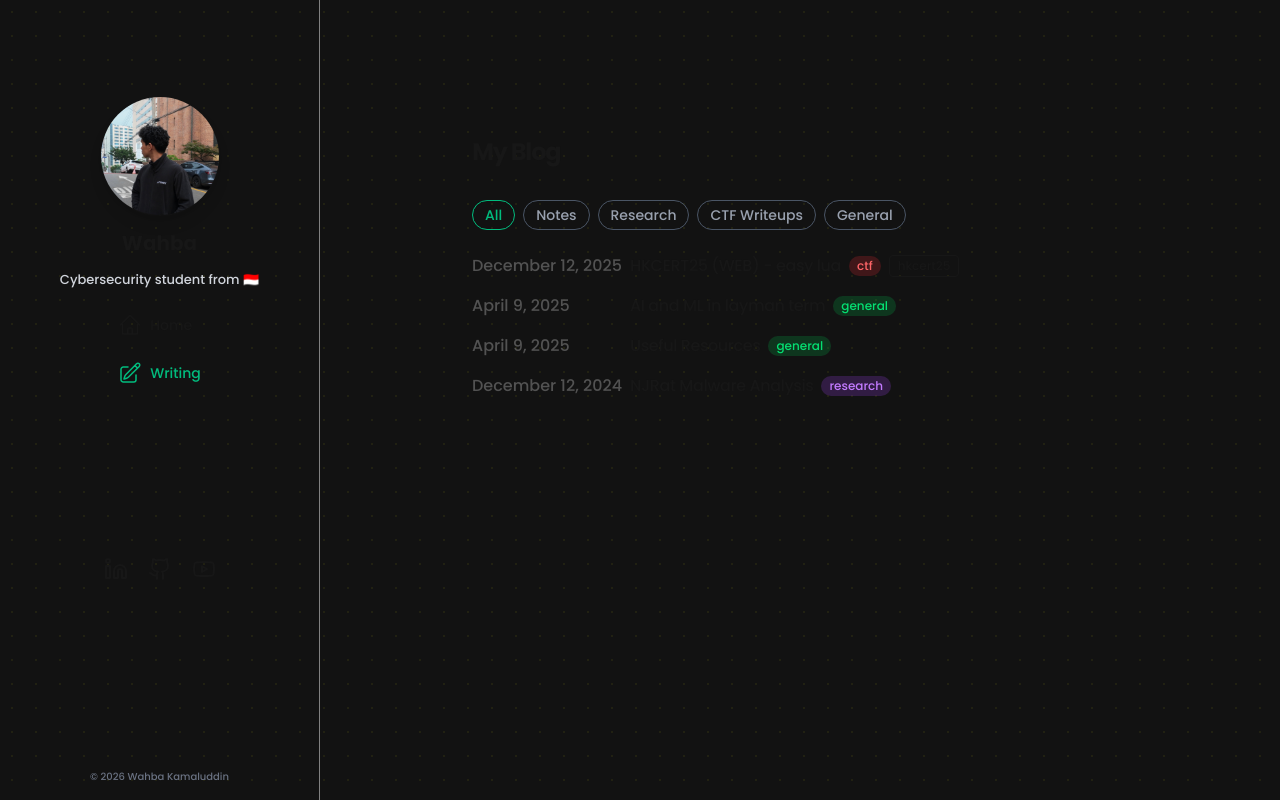
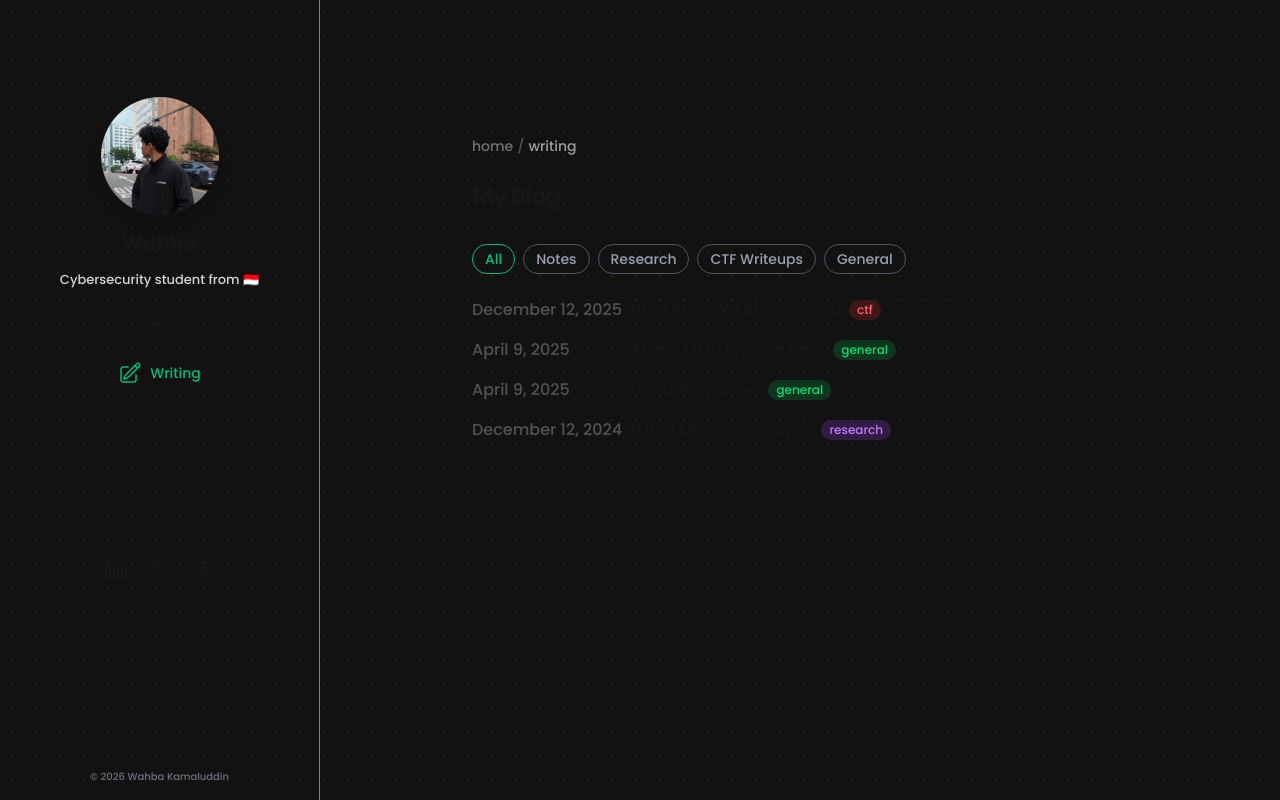
Before and after one commit to wahbakamaluddin/blog1, a Next.js app: page /writing in a window 1280 px wide. Built offline with nearby package versions, Linux system fonts and the light colour scheme.

Commit message:
Add breadcrumb

```diff
--- /dev/null
+++ b/app/components/Breadcrumb.tsx
@@ -0,0 +1,59 @@
+"use client";
+
+import Link from "next/link";
+import { usePathname } from "next/navigation";
+
+export default function Breadcrumb() {
+  const pathname = usePathname();
+
+  // Don't show breadcrumb on home page
+  if (pathname === "/") {
+    return null;
+  }
+
+  const segments = pathname.split("/").filter(Boolean);
+
+  const breadcrumbs = segments.map((segment, index) => {
+    const href = "/" + segments.slice(0, index + 1).join("/");
+    const isLast = index === segments.length - 1;
+
+    // Format the segment for display (replace hyphens with spaces, capitalize)
+    const label = segment === "" ? "home" : segment;
+
+    return {
+      href,
+      label,
+      isLast,
+    };
+  });
+
+  return (
+    <nav className="text-sm text-neutral-500 mb-6">
+      <ol className="flex items-center gap-1 flex-wrap">
+        <li>
+          <Link
+            href="/"
+            className="hover:text-emerald-500 transition-colors"
+          >
+            home
+          </Link>
+        </li>
+        {breadcrumbs.map((crumb) => (
+          <li key={crumb.href} className="flex items-center gap-1">
+            <span className="text-neutral-600">/</span>
+            {crumb.isLast ? (
+              <span className="text-neutral-400">{crumb.label}</span>
+            ) : (
+              <Link
+                href={crumb.href}
+                className="hover:text-emerald-500 transition-colors"
+              >
+                {crumb.label}
+              </Link>
+            )}
+          </li>
+        ))}
+      </ol>
+    </nav>
+  );
+}
--- a/app/layout.tsx
+++ b/app/layout.tsx
@@ -2,6 +2,7 @@ import type { Metadata } from "next";
 import { poppins } from "@/app/ui/fonts";
 import "./globals.css";
 import SideNav from "@/app/ui/sidenav/sidenav";
+import Breadcrumb from "@/app/components/Breadcrumb";
 
 
 export const metadata: Metadata = {
@@ -36,6 +37,7 @@ export default function RootLayout({
           </div>
           <div className="w-full md:w-3/4 overflow-y-auto">
             <div className="max-w-2xl mx-auto my-32 p-2">
+              <Breadcrumb />
               {children}
             </div>
           </div>
```
